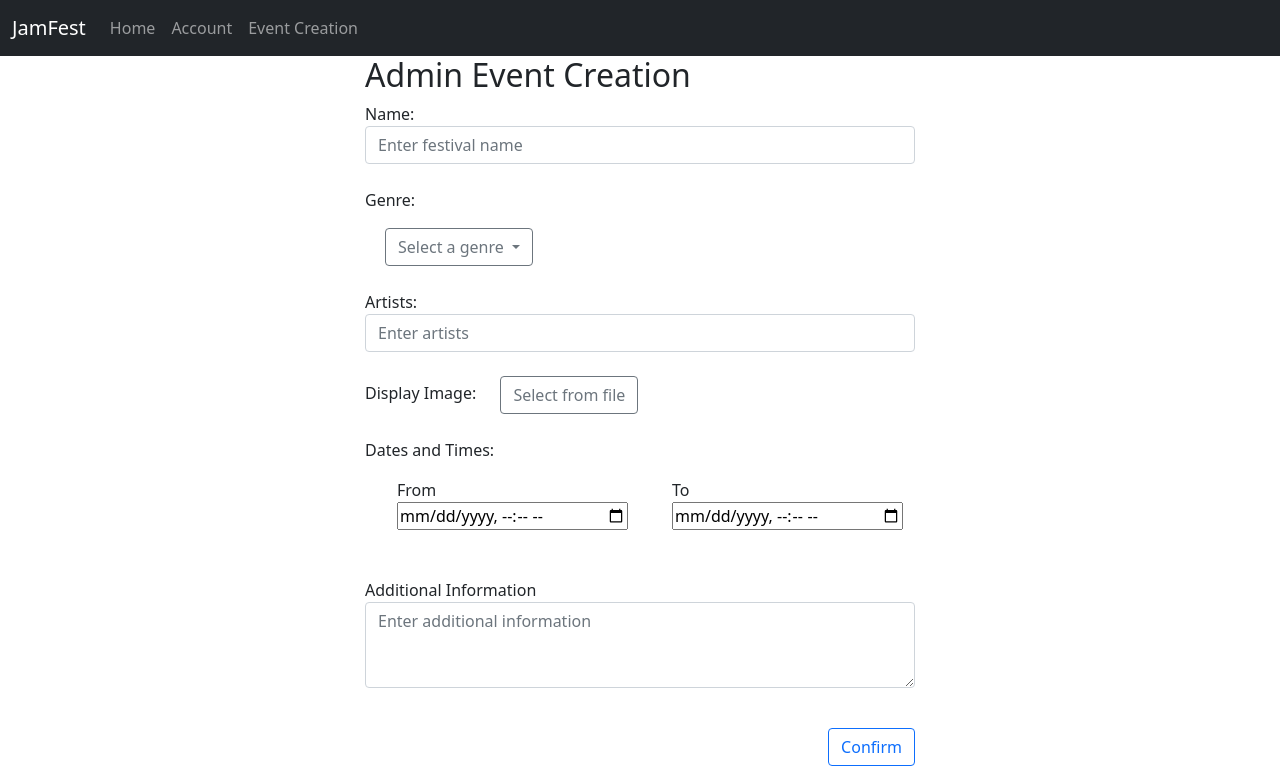
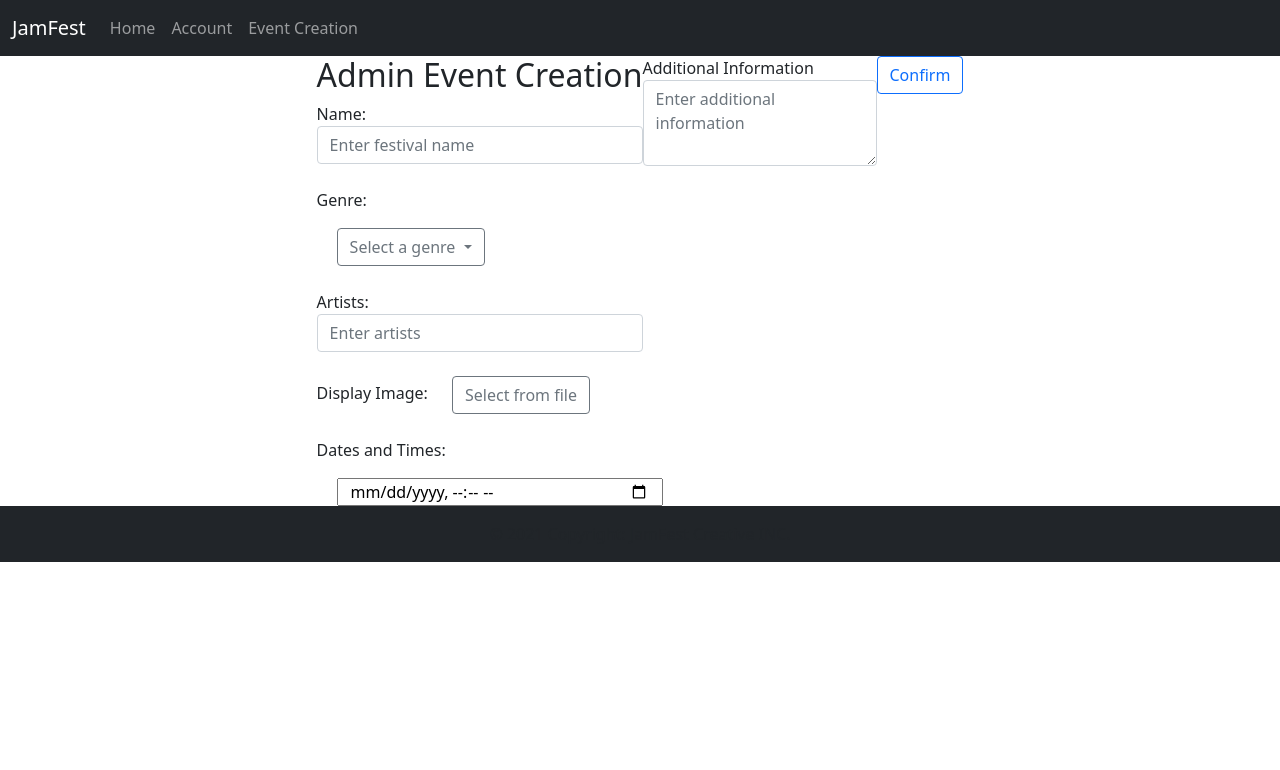
Before and after one commit to qutIAB207/Heroku-Deploy-NickJono-IAB207, a Flask app: page /event_creation in a window 1280 px wide. Shown: the top 770 px of the page. After the commit the page ends 562 px from the top, so only its background shows below. Run offline with Flask 2, Linux system fonts and the light colour scheme; some libraries are stand-ins or nearby versions.

Commit message:
initial commit

```diff
--- a/projectfile/website/templates/event_creation.html
+++ b/projectfile/website/templates/event_creation.html
@@ -82,10 +82,8 @@
                     Dates and Times:
                 </p>
                 <div class="container-fluid" style="margin-left: 20px; margin-right: 20px;">
-                    <div class="row" name="row1">
-                        <div class="col-sm-6">From<br><input class="datetime-input" type="datetime-local" value="">
+                    <div class="row" name="row1"><br><input class="datetime-input" type="datetime-local" value="">
                     </div>
-                        <div class="col-sm-6">To<br><input class="datetime-input" type="datetime-local" value=""></div>
                 </div>
         </div>
         <br>
```
Lines whose indentation alone changed are shown as unchanged.
